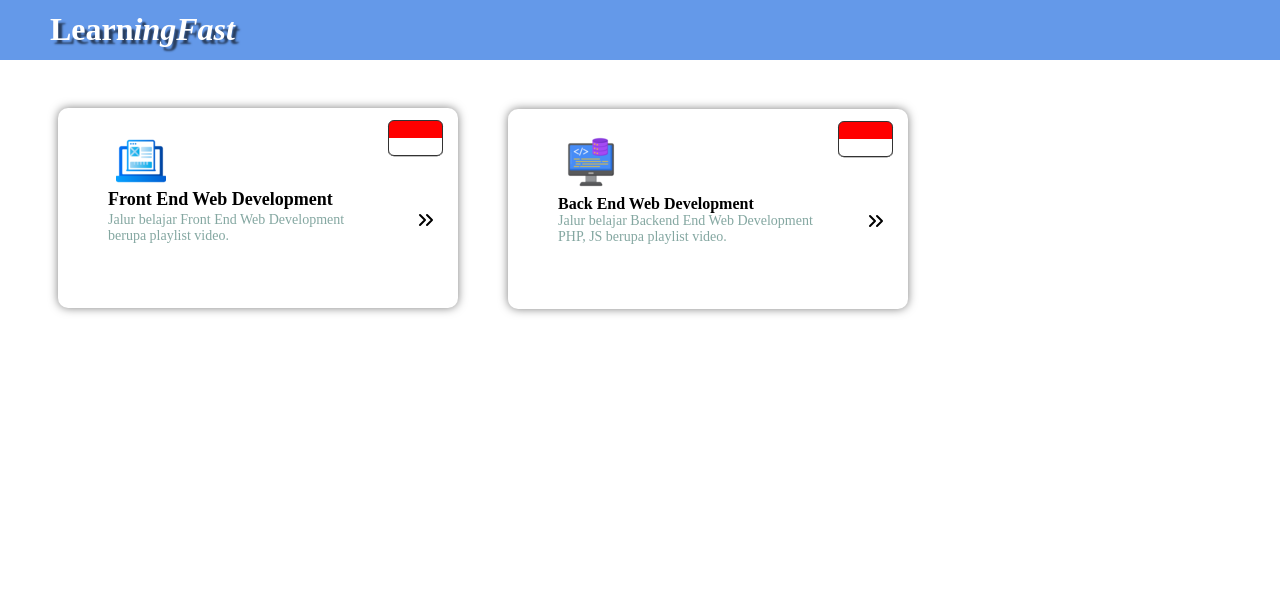
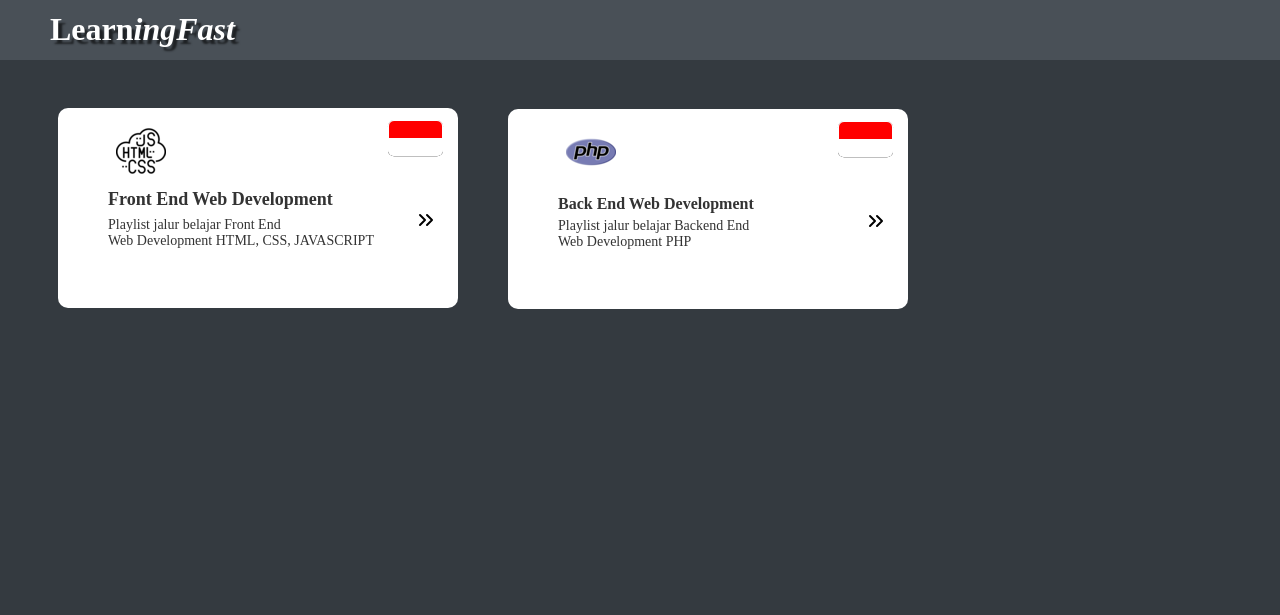
Before and after one commit to learncodealways/webstatis2, a plain HTML site: page asset/index.html in a window 1280 px wide. Drawn offline with nearby package versions, Linux system fonts and the light colour scheme.

Commit message:
Menambah img/icons dan mengubah img/icons serta background-color

```diff
--- a/asset/index.html
+++ b/asset/index.html
@@ -48,7 +48,7 @@
         <!-- awal kode -->
         <div class="kode">
 
-            <img class="FE" src="img/user-interface1.png" alt="">
+            <img class="FE" src="img/coding (1).png" alt="">
 
             <!-- <i class="code" data-feather="code"></i> -->
 
@@ -64,7 +64,7 @@
 
        <!-- awal sub-judul -->
        <div class="sub-judul">
-        <p class="penjelasan">Jalur belajar Front End Web Development<br> berupa playlist video.</p>
+        <p class="penjelasan"> Playlist jalur belajar Front End <br>Web Development HTML, CSS, JAVASCRIPT</p>
        </div>
        <!-- akhir sub-judul -->
        <div class="flag"></div>
@@ -82,7 +82,7 @@
 
        <!-- awal css -->
         <div class="css">
-            <img class="BE" src="img/backend1.png" alt="">
+            <img class="BE" src="img/php (1).png" alt="">
         </div>
         <!-- akhir css -->
 
@@ -96,9 +96,12 @@
 
            <!-- awal be-subjudul -->
               <div class="be-subjudul">
-                  <p class="be-sub">
-                    Jalur belajar Backend End Web Development <br>PHP, JS berupa playlist video.
-                  </p>
+
+                    <p class="be-sub">
+                      Playlist jalur belajar Backend End <br> Web Development PHP
+                    </p>
+
+
               </div>
 
            <!-- akhir be-sub-judul -->
--- a/asset/style.css
+++ b/asset/style.css
@@ -1,7 +1,11 @@
 body
 {
-background-color: #fff;
+/* background-color: rgb(82, 109, 130); */
+/* background-color: rgb(44, 51, 51); */
+/* background-color: #272829; */
 box-sizing: border-box;
+/* background-color: #fff; */
+background-color: #343a40;
 }
 
 .top-bar{
@@ -14,7 +18,11 @@ box-sizing: border-box;
     /* background-color: rgb(202, 237, 255); */
     /* round-color: rgb(142, 172, 205);backg */
     /* background-color: rgb(100, 204, 197); */
-    background-color: rgb(100, 153, 233);
+    /* background-color: rgb(100, 153, 233); */
+    /* background-color: rgb(39, 55, 77); */
+    /* background-color: rgb(24, 61, 61); */
+    /* background-color: #FFB000; */
+    background-color: #495057;
     box-sizing: border-box;
     padding: 10px;
 
@@ -84,19 +92,25 @@ a:hover{
     margin: 100px 50px;
     width: 400px;
     height: 200px;
-    -webkit-box-shadow: 0px 0px 10px 0px rgba(0,0,0,0.5);
--moz-box-shadow: 0px 0px 10px 0px rgba(0,0,0,0.5);
-box-shadow: 0px 0px 10px 0px rgba(0,0,0,0.5);
 border-radius: 10px;
 position: relative;
 box-sizing: border-box;
+background-color: #fff;
+/* border: 1px solid  #FFB000; */
+transition: .5s;
+ }
+.kotak1:hover{
+    -webkit-box-shadow: 0px 0px 10px 0px rgba(0,0,0,0.5);
+-moz-box-shadow: 0px 0px 10px 0px rgba(0,0,0,0.5);
+box-shadow: 0px 0px 10px 2px #FFB000,  0px 0px 3px 2px #fff;
+}
 
 
- }
+
 
  .kode{
   position: absolute;
-  top: 20px;
+  top: 10px;
   left: 50px;
   /* background-color: #4477CE; */
   padding: 8px;
@@ -106,6 +120,7 @@ box-sizing: border-box;
 
 .FE{
     width: 50px;
+
 
 
 }
@@ -119,6 +134,7 @@ box-sizing: border-box;
 .basic-web{
     font-size: 18px;
     font-weight: bold;
+    color: #333;
 
 
 }
@@ -128,16 +144,18 @@ box-sizing: border-box;
     bottom: 80px;
     left: 50px;
 
+
 }
 
 .sub-judul{
     position: absolute;
-    bottom: 50px;
+    bottom: 45px;
     left: 50px;
 }
 .penjelasan{
     font-size: 14px;
-    color: #84A7A1;
+    /* color: #84A7A1; */
+    color: #333;
 
 
 }
@@ -146,6 +164,11 @@ box-sizing: border-box;
     position: absolute;
     top: 50px;
     right: 10px;
+    transition: 0.5s;
+
+}
+.chevron:hover{
+    color: lightblue;
 }
 
 .fundamental{
@@ -161,16 +184,24 @@ box-sizing: border-box;
     margin: 100px 8 0px;
     width: 400px;
     height: 200px;
-    -webkit-box-shadow: 0px 0px 10px 0px rgba(0,0,0,0.5);
--moz-box-shadow: 0px 0px 10px 0px rgba(0,0,0,0.5);
-box-shadow: 0px 0px 10px 0px rgba(0,0,0,0.5);
+
 border-radius: 10px;
 position: relative;
 top: -303px;
 left: 500px;
 box-sizing: border-box;
+background-color: #fff;
+/* border: 1px solid #FFB000; */
+transition: .5s ;
 
 }
+
+.kotak2:hover{
+    -webkit-box-shadow: 0px 0px 10px 0px rgba(0,0,0,0.5);
+    -moz-box-shadow: 0px 0px 10px 0px rgba(0,0,0,0.5);
+    box-shadow: 0px 0px 10px 2px #FFB000,  0px 0px 3px 2px #fff;
+}
+
 
 .styling{
     color: #000;
@@ -182,7 +213,7 @@ box-sizing: border-box;
 
 .css{
     position: absolute;
-    top: 20px;
+    top: 10px;
     left: 50px;
     /* background-color: #4477CE; */
     padding: 8px;
@@ -204,17 +235,20 @@ box-sizing: border-box;
 
     .be{
         font-weight: bold;
+        color: #333;
     }
 
    .be-subjudul{
     position: absolute;
-    bottom: 50px;
+    bottom: 45px;
     left: 50px;
    }
 
    .be-sub{
     font-size: 14px;
-    color: #84A7A1;
+    /* color: #84A7A1; */
+    color: #333;
+
 
    }
 
@@ -227,5 +261,5 @@ box-sizing: border-box;
     top: 12px;
     right: 15px;
     border-radius: 6px;
-    border: 1px solid #333;
+    border: 1px solid #fff;
    }
```
Also changed, not shown: asset/img/coding (1).png (added), asset/img/php (1).png (added).
